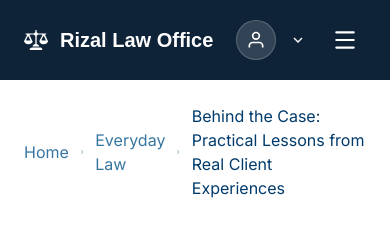
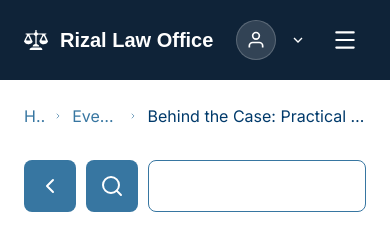
Before and after one commit to karllogdat/lexmeet-group4-template, a React (Vite) app: page /everyday-law/blog in a window 390 px wide. Shown: the top 230 px of the page. Built offline with nearby package versions, Linux system fonts and the light colour scheme; a web font is replaced by a local one.

Commit message:
fix: changed breadcrumbs to truncate on smaller screens

```diff
--- a/src/components/everyday_law/Breadcrumbs.jsx
+++ b/src/components/everyday_law/Breadcrumbs.jsx
@@ -6,11 +6,13 @@ function Crumb({ name, to, isLast }) {
     <>
       <Link
         to={to ? to : "#"}
-        className={`g4-body ${isLast ? "text-g4-900" : "text-g4-700"}`}
+        className={`whitespace-nowrap truncate g4-body ${isLast ? "text-g4-900" : "text-g4-700"}`}
       >
         {name}
       </Link>
-      {!isLast && <ChevronRight size={18} className="text-g4-700" />}
+      {!isLast && (
+        <ChevronRight size={18} className="self-center text-g4-700" />
+      )}
     </>
   );
 }
@@ -21,7 +23,7 @@ export default function Breadcrumbs({ items }) {
   const crumbs = items;
 
   return (
-    <div className="w-full flex items-center gap-2.5">
+    <div className="w-full flex items-start gap-2.5">
       <Crumb name="Home" to="/" isLast={crumbs.length === 0} />
       {crumbs.map((crumb, index) => (
         <Crumb
--- a/src/pages/EverydayLawBlogPage.jsx
+++ b/src/pages/EverydayLawBlogPage.jsx
@@ -51,7 +51,7 @@ export default function EverydayLawBlogPage() {
     MessageSquareText,
   ];
   return (
-    <div className="flex flex-col items-center p-6 lg:p-20 gap-8">
+    <div className="flex flex-col items-center p-6 lg:px-20 gap-8">
       {/* TODO: breadcrumbs */}
       <Breadcrumbs items={crumbs} />
 
```
